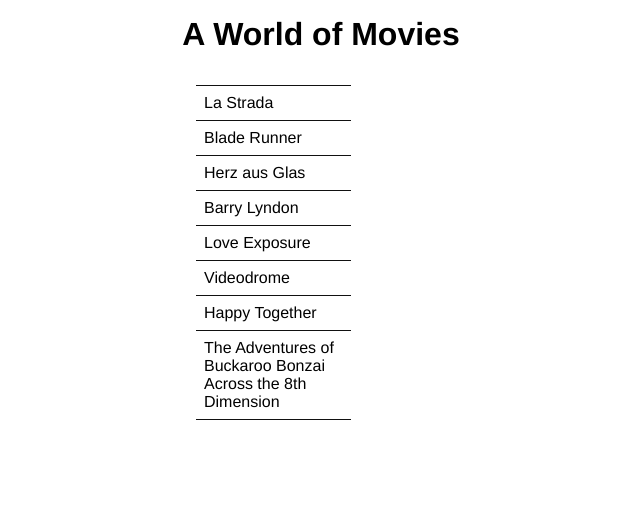
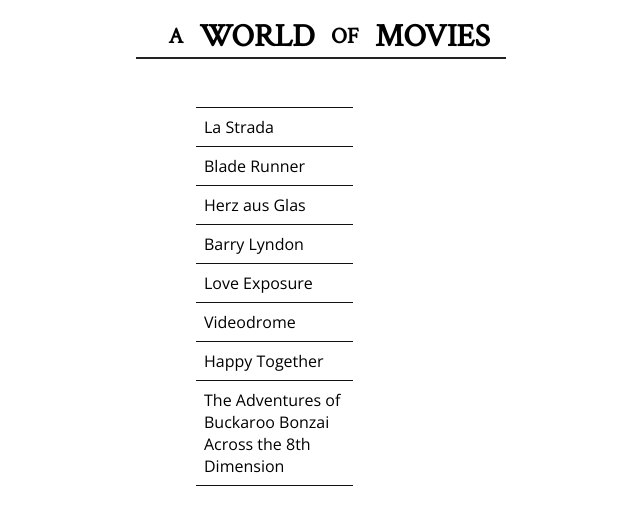
Before and after one commit to NLJZ/aworldofmovies, a website: page src/index.html in a window 1280 px wide. Shown: the whole page, without its empty margins (319-959 px from the left). Drawn offline with nearby package versions, Linux system fonts and the light colour scheme; files that its build step writes are made by us from their sources.

Commit message:
added alt tag to img

```diff
--- a/src/index.html
+++ b/src/index.html
@@ -3,11 +3,20 @@
   <head>
     <meta charset="UTF-8" />
     <meta name="viewport" content="width=device-width, initial-scale=1.0" />
+    <link
+      href="https://fonts.googleapis.com/css?family=Crimson+Text|Open+Sans&display=swap"
+      rel="stylesheet"
+    />
     <link rel="stylesheet" href="./styles/main.css" />
-    <title>A World of Movies</title>
+    <title>
+      A World of Movies
+    </title>
   </head>
   <body>
-    <h1>A World of Movies</h1>
+    <h1>
+      <span class="smallHeader">A</span> World
+      <span class="smallHeader">of</span> Movies
+    </h1>
     <main>
       <ul id="movieList"></ul>
       <div id="movieInfo"></div>
--- a/src/scripts/index.js
+++ b/src/scripts/index.js
@@ -15,7 +15,7 @@
   let movie = parsedData.find((movie) => movie.id == this.id);
   let { title, year, director, image } = movie;
   movieInfo.innerHTML = `
-  <img id="movieImage" src="./img/${image}" />
+  <img id="movieImage" src="./img/${image}" alt=${title} />
   <ul>
     <li><h3>${title}</h3></li>
     <li>${year}</li>
--- a/src/scss/general/base.scss
+++ b/src/scss/general/base.scss
@@ -5,7 +5,7 @@
 }
 
 :root {
-  font-family: futura, helvetica, arial, sans-serif;
+  font-family: "Open Sans", sans-serif;
 }
 
 body {
@@ -28,5 +28,17 @@
 
 h1 {
   text-align: center;
-  padding: 1rem;
+  padding: 1rem 1rem 0 1rem;
+  font-family: "Crimson Text", serif;
+  text-transform: uppercase;
+  .smallHeader {
+    font-size: 1.4rem;
+    padding: 0 1rem;
+  }
+  display: flex;
+  justify-content: center;
+  align-items: center;
+  border-bottom: solid 2px #222;
+  max-width: min-content;
+  align-self: center;
 }
--- a/src/scss/general/movieinfo.scss
+++ b/src/scss/general/movieinfo.scss
@@ -1,5 +1,5 @@
 #movieInfo {
-  padding-top: 1rem;
+  padding-top: 3rem;
   width: 100%;
   max-width: 1200px;
   height: 100%;
--- a/src/scss/menu.scss
+++ b/src/scss/menu.scss
@@ -1,6 +1,7 @@
 #movieList {
   max-width: 250px;
   margin: 1rem;
+  padding-top: 2rem;
   li {
     border-top: 1px solid #111;
     padding: 0.5rem;
```
